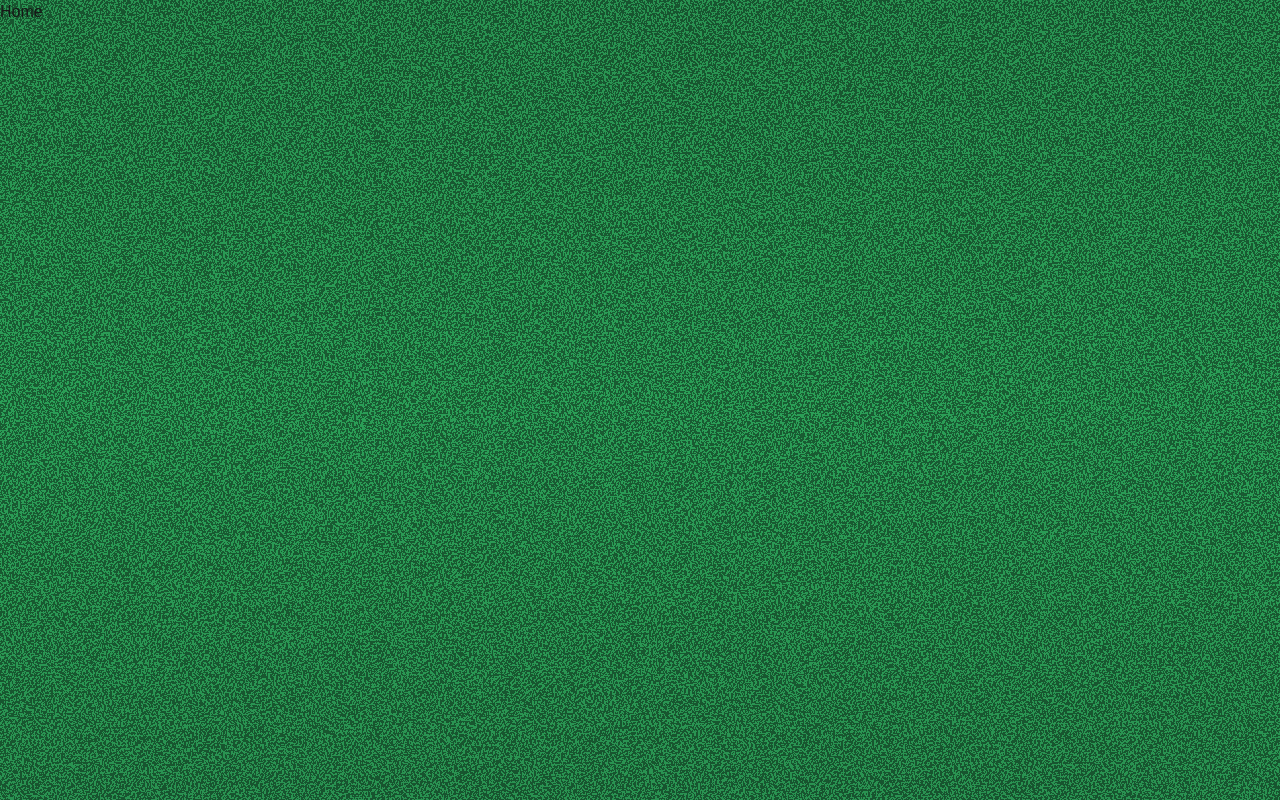
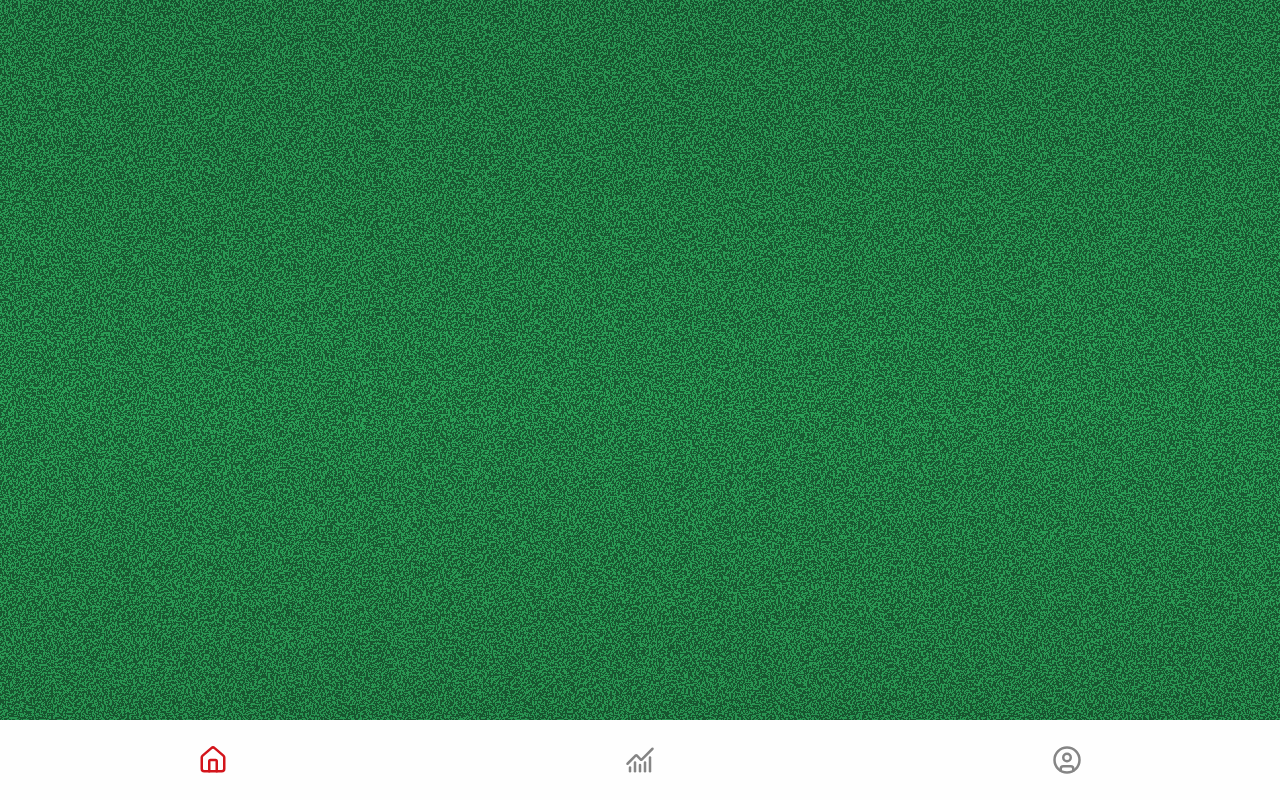
Before and after one commit to reonalddekapurio/Honmono, a Next.js app in the folder front/: page / in a window 1280 px wide. Built offline with nearby package versions, Linux system fonts and the light colour scheme.

Commit message:
create bottom nav

```diff
--- a/front/package.json
+++ b/front/package.json
@@ -8,6 +8,7 @@
     "start": "next start"
   },
   "dependencies": {
+    "lucide-react": "^0.562.0",
     "next": "16.0.10",
     "react": "19.2.1",
     "react-dom": "19.2.1"
--- a/front/src/app/globals.css
+++ b/front/src/app/globals.css
@@ -1,16 +1,16 @@
 @import "tailwindcss";
 
-:root {
-  --foreground: #171717;
-  --color-white: #fefefe;
-  --color-black: #1a1c1e;
-  --color-red: #D3141B;
-}
 
 @theme inline {
   --color-foreground: var(--foreground);
   --font-sans: var(--font-geist-sans);
   --font-mono: var(--font-geist-mono);
+
+  --foreground: #171717;
+  --color-white: #fefefe;
+  --color-black: #1a1c1e;
+  --color-red: #D3141B;
+  --color-gray: #858585;
 }
 
 @media (prefers-color-scheme: dark) {
--- a/front/src/app/page.tsx
+++ b/front/src/app/page.tsx
@@ -1,7 +1,9 @@
+import { BottomNav } from "@/components/layouts/BottomNav";
+
 export default function Home() {
   return (
     <div className="">
-      <h1>Home</h1>
+      <BottomNav />
     </div>
   );
 }
--- /dev/null
+++ b/front/src/components/layouts/BottomNav.tsx
@@ -0,0 +1,25 @@
+"use client";
+
+import Link from "next/link";
+import { usePathname } from "next/navigation";
+import { Home,ChartNoAxesCombined,CircleUser } from "lucide-react";
+
+
+export function BottomNav() {
+    const pathname = usePathname();
+    return (
+        <div className="fixed bottom-0 w-full h-20 bg-white shadow-2xl">
+            <div className="flex w-full h-full">
+                <Link href="/" className={`flex items-center justify-center h-full w-1/3 ${pathname === '/' ? 'text-red' : 'text-gray'}`}>
+                    <Home size={30} />
+                </Link>
+                <Link href="/rapidris" className={`flex items-center justify-center h-full w-1/3 ${pathname === '/rapidris' ? 'text-red' : 'text-gray'}`}>
+                    <ChartNoAxesCombined size={30} />
+                </Link>
+                <Link href="/profile" className={`flex items-center justify-center h-full w-1/3 ${pathname === '/profile' ? 'text-red' : 'text-gray'}`}>
+                    <CircleUser size={30} />
+                </Link>
+            </div>
+        </div>
+    )
+}
--- /dev/null
+++ b/package.json
@@ -0,0 +1,5 @@
+{
+  "dependencies": {
+    "lucide-react": "^0.562.0"
+  }
+}
```
Also changed, not shown: 2 other files (tests, documents, lock files or other folders).
